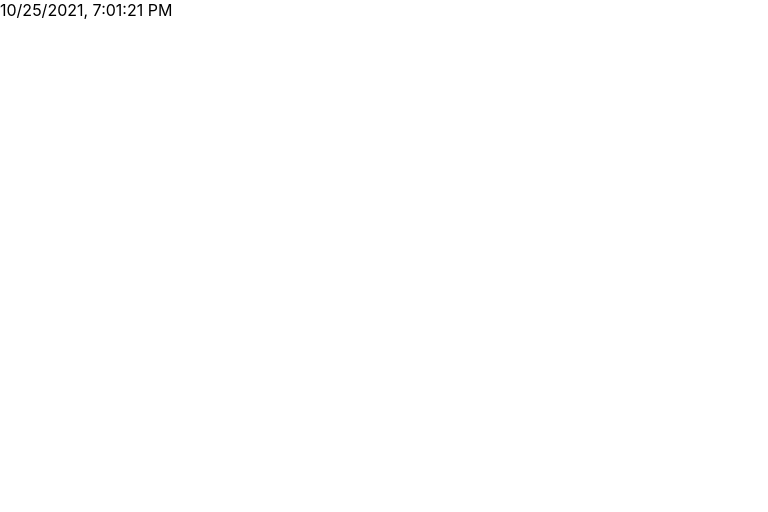
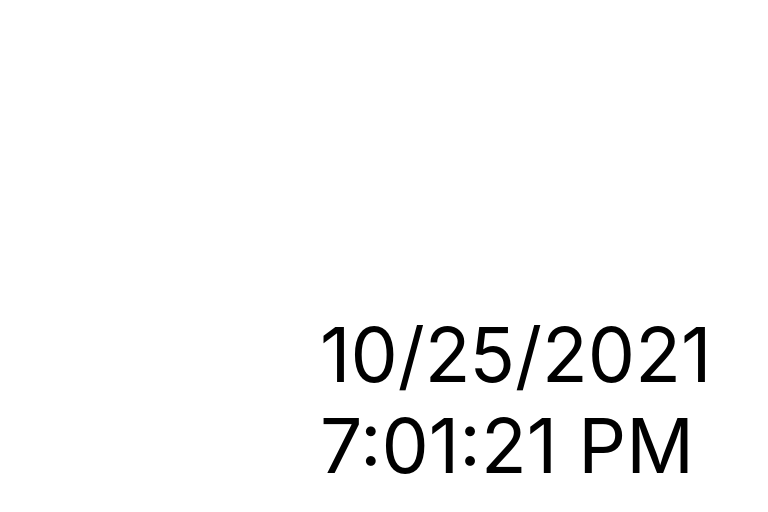
Before and after one commit to thomas-desmond/ClockRenderingOptions, a Next.js app: page /csr in a window 1280 px wide. Shown: the top 512 px of the page, without its empty margins (0-768 px from the left). Built offline with nearby package versions, Linux system fonts and the light colour scheme.

Commit message:
Displaying time in nicer format

```diff
--- a/pages/csr.tsx
+++ b/pages/csr.tsx
@@ -1,10 +1,14 @@
 import useSWR from 'swr'
+import styles from '../styles/Home.module.css'
 
 export default function Csr() {
 
-    let date = new Date();
+    const date = new Date().toLocaleDateString();
+    const time = new Date().toLocaleTimeString();
 
     return (
-        <div>{date.toLocaleString()}</div>
+        <div className={styles.clock}>
+            {date} {time}
+        </div>
     )
 }
--- a/styles/Home.module.css
+++ b/styles/Home.module.css
@@ -119,3 +119,12 @@
     flex-direction: column;
   }
 }
+
+.clock {
+  position: fixed;
+  top: 50%;
+  left: 50%;
+  -webkit-transform: translate(-50%, -50%);
+  transform: translate(-50%, -50%);
+  font-size: 75px;
+}
```
Also changed, not shown: pages/ssg.tsx (+7 -5 lines), pages/ssgWithIsr.tsx (+7 -5 lines), pages/ssr.tsx (+7 -5 lines).
